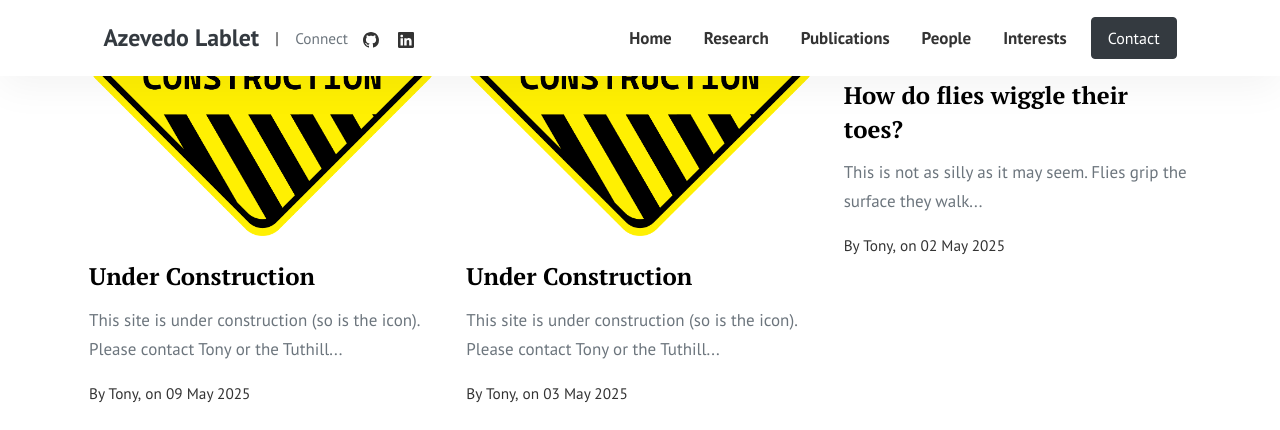
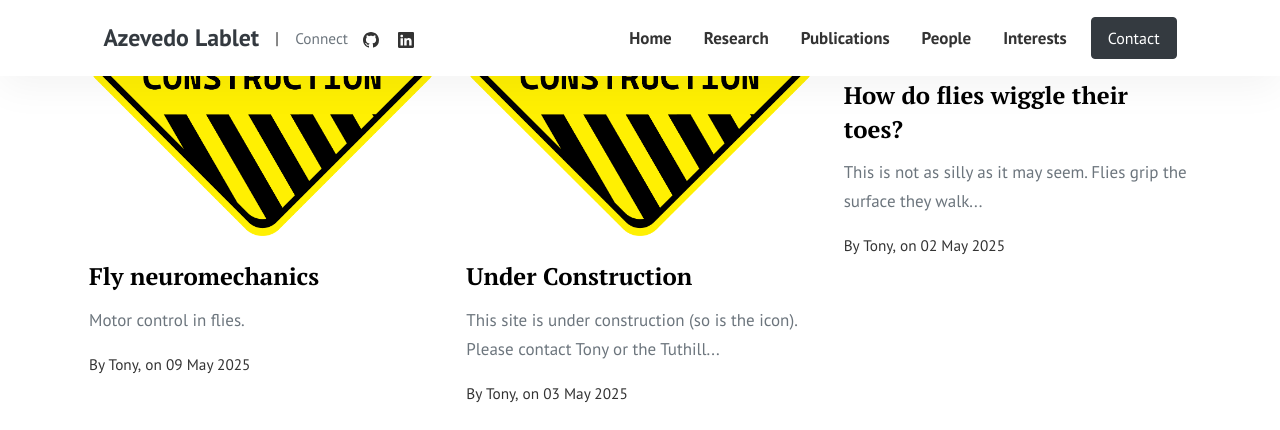
Before and after one commit to tony-azevedo/tony-azevedo.github.io, a Jekyll site: the page built from index.html, in a window 1280 px wide and 900 px high, scrolled down 786 px, cut to the strip 0-430 px from the top of the window. Built offline with Jekyll 4.4.1, drawn with Linux system fonts in a browser that asks for light colours; some of the changed lines change nothing that is shown.

Commit message:
Update 2025-05-09-Physiology of Drosohpila motor neurons.md

```diff
--- a/_posts/2025-05-09-Physiology of Drosohpila motor neurons.md
+++ b/_posts/2025-05-09-Physiology of Drosohpila motor neurons.md
@@ -1,11 +1,12 @@
 ---
 layout: post
-title:  "Under Construction"
+title:  "Fly neuromechanics"
 author: tony
 categories: [ Research ]
 image: assets/images/Underconstruction.png
 featured: true
 ---
 
-This site is under construction (so is the icon). Please contact Tony or the Tuthill lab with questions or interest.
 # Motor control in flies.
+
+One avenue of our work is to describe the patterns of motor neuron activity that drive leg movements and behavior. Ultimately, we seek to understand how those patterns are controlled by neural circuits in the brain. We use calcium imaging and electrophysiology to caputure motor neuron activity with simultaneous behavior. Drosophila genetics provide tools to label individual motor neurons so that we can record from the same cell in different flies. For our first project, we put these approaches together to record activity in motor neurons that control flexion of the tibia. Tibia flexors comprise the largest population of motor neurons in the leg, called a motor pool. We found that, across the pool, tibia flexors exibit the same relationships between anatomical, physiological, and functional properties that have been found in vertebrate systems. This work revealed the functional organization of the fly leg motor system and established Drosophila as a tractable system for investigating neural mechanisms of limb motor control.
```
